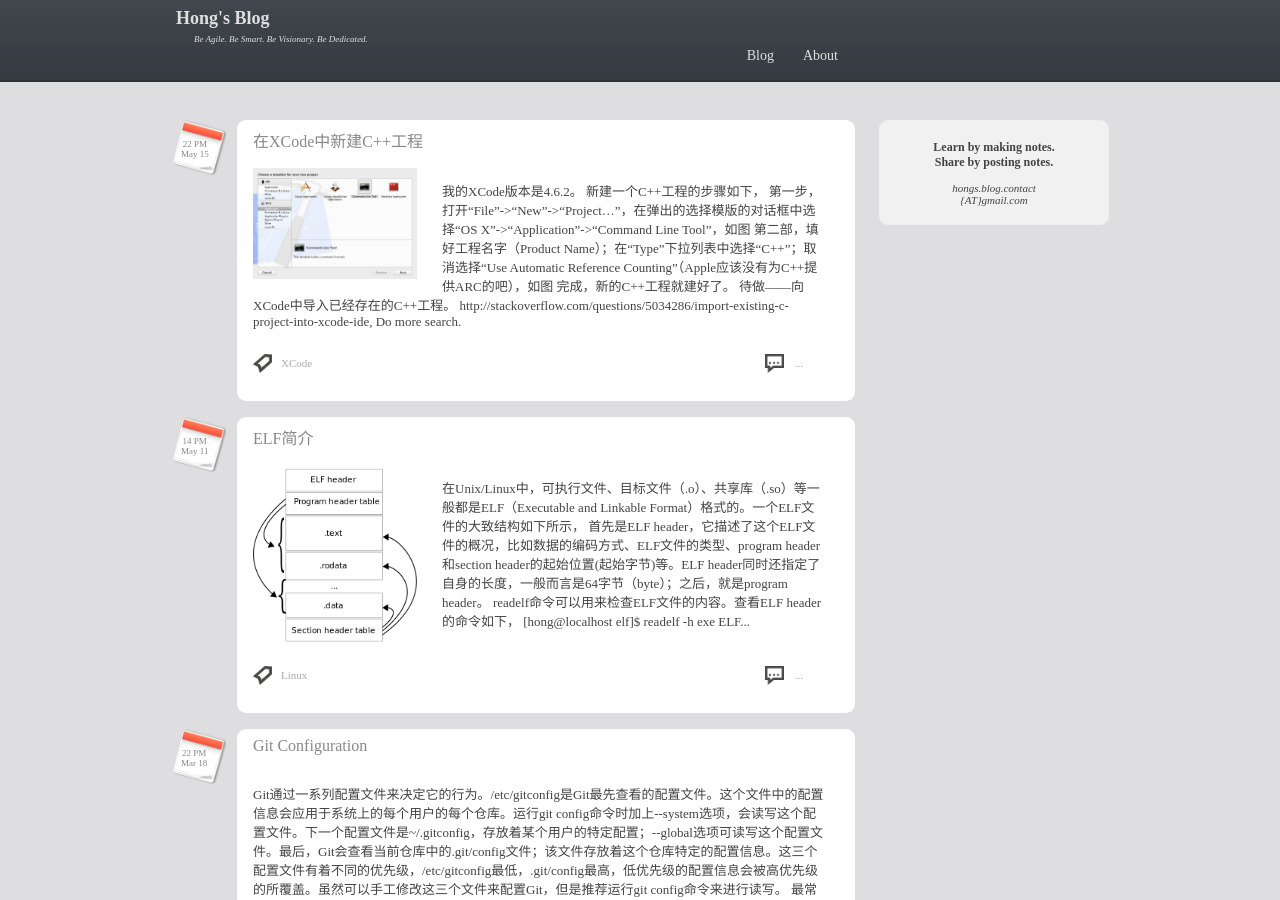
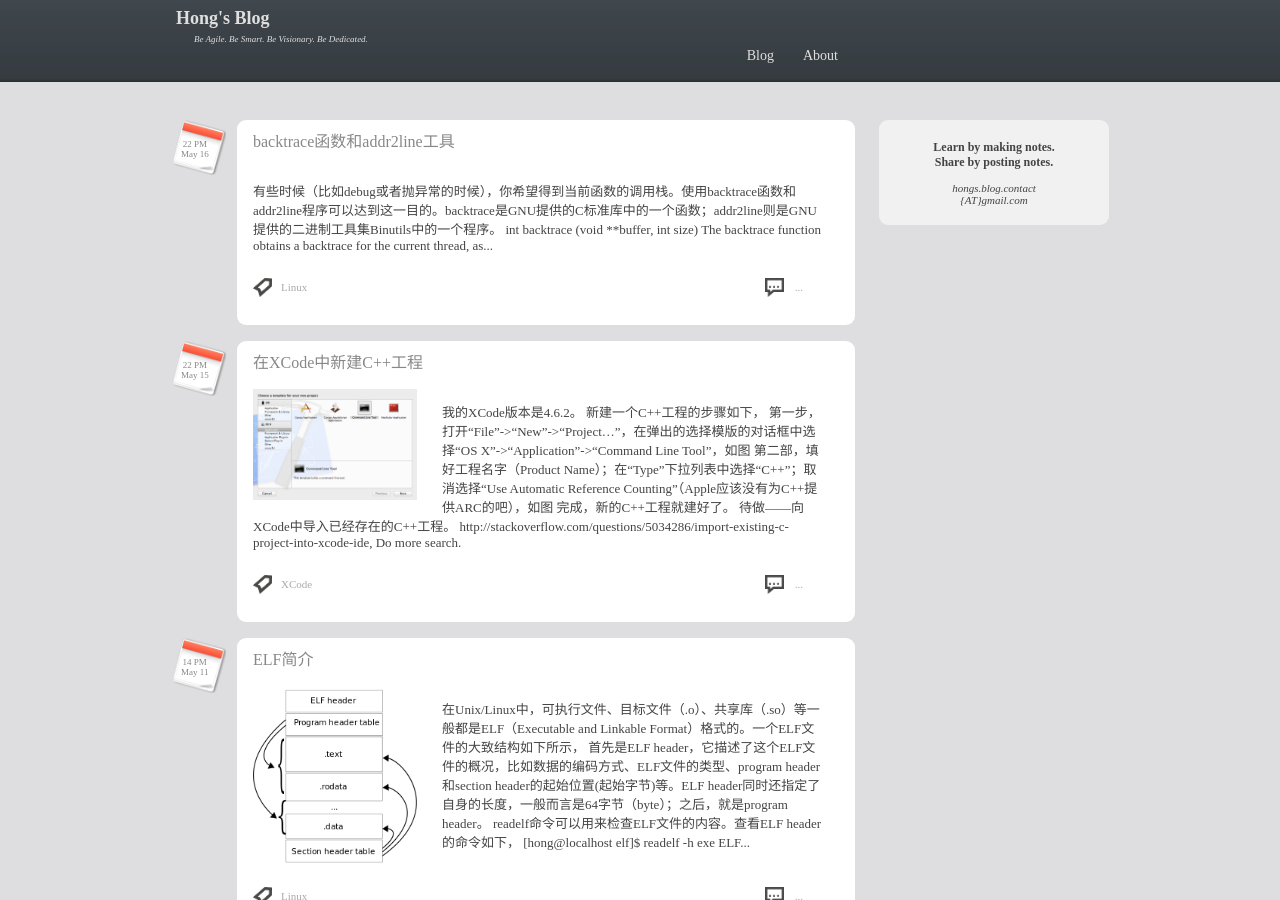
Before and after one commit to RockHong/rockhong.github.com, a Jekyll site: the page built from index.html, in a window 1280 px wide and 900 px high. Built offline with Jekyll 4.4.1, drawn with Linux system fonts in a browser that asks for light colours; comment, search, counter and statistics services are not loaded; some of the changed lines change nothing that is shown.

Commit message:
addr2line finished

```diff
--- a/_posts/2013-05-16-backtrace-and-addr2line.md
+++ b/_posts/2013-05-16-backtrace-and-addr2line.md
@@ -1,5 +1,4 @@
 ---
-published: false
 # MUST HAVE BEG
 layout: post
 disqus_identifier: 20130516-backtrace-and-addr2line # DON'T CHANGE THE VALUE ONCE SET
@@ -10,191 +9,179 @@ subtitle:
 tags:
 - Linux
 date: 2013-05-16 22:00:00
-image: xxx
-image_desc: xxx
+image:
+image_desc:
 ---
 有些时候（比如debug或者抛异常的时候），你希望得到当前函数的调用栈。使用backtrace函数和addr2line程序可以达到这一目的。backtrace是GNU提供的C标准库中的一个函数；addr2line则是GNU提供的二进制工具集Binutils中的一个程序。
 
-int backtrace (void **buffer, int size)
+[`int backtrace (void **buffer, int size)`](http://www.gnu.org/software/libc/manual/html_mono/libc.html#Backtraces)
 The backtrace function obtains a backtrace for the current thread, as a list of pointers, and places the information into buffer.
+将当前线程的调用栈信息存放在buffer数组里；size为buffer数组的大小；如果实际的调用栈的大小（层数）小于size，那么返回实际的层数，否则返回size。
 
-addr2line translates addresses into file names and line numbers.
-
-一张图
-
-# define CURRENT_STACK_FRAME  ({ char __csf; &__csf; })
+[`addr2line`](http://sourceware.org/binutils/docs/binutils/addr2line.html)
+Translates addresses into file names and line numbers.
+将地址信息翻译成相应的源文件名和行号。
 
 
+###backtrace的实现
+backtrace函数的定义在[glibc库](http://zh.wikipedia.org/zh-cn/GNU_C_%E5%87%BD%E5%BC%8F%E5%BA%AB)中backtrace.c文件中，是一个非常小巧的函数。
+
+	# define CURRENT_STACK_FRAME  ({ char __csf; &__csf; })
+	//找到当前栈顶；这个宏仅用于下面的越界检查
+
+	# define INNER_THAN <
+	//栈是从高地址向低地址生长的。被调用者的栈地址小于调用者的栈地址
+
+	# define ADVANCE_STACK_FRAME(next) ((struct layout *) (next))
+	//layout结构定义于frame.h中
+	struct layout
+	{
+	  void *next;
+	  void *return_address;
+	};
+	//从定义可以看出next位于低地址，return_address位于高地址；这符合栈的约定
+	+---------------+
+	| 调用者的帧指针  |
+	+---------------+
+	| caller        |
+	| 调用者         |
+	|               |
+	+---------------+
+	| return address| <-- 调用者的返回地址
+	+---------------+
+	| next          | <-- next为调用者的帧指针
+	+---------------+
+	| callee        |
+	| 被调用者       |
+	| …             |
+
+	# define FIRST_FRAME_POINTER  __builtin_frame_address (0)
+	//一个gcc内建函数，返回寄存器ebp（帧指针）的值;传入参数0时，返回当前栈的帧指针
+	//见http://gcc.gnu.org/onlinedocs/gcc/Return-Address.html
+
+	int __backtrace (array, size)
+	     void **array;
+	     int size;
+	{
+	  struct layout *current;
+	  void *top_frame;
+	  void *top_stack;
+	  int cnt = 0;
+
+	  top_frame = FIRST_FRAME_POINTER;
+	  top_stack = CURRENT_STACK_FRAME;
+
+	  /* We skip the call to this function, it makes no sense to record it.  */
+	  current = ((struct layout *) top_frame);
+	  while (cnt < size)
+	  {
+	      if ((void *) current INNER_THAN top_stack
+		  || !((void *) current INNER_THAN __libc_stack_end))
+	       /* This means the address is out of range.  Note that for the
+		  toplevel we see a frame pointer with value NULL which clearly is
+		  out of range.  */
+		break;
+		//边界检查
+
+      array[cnt++] = current->return_address;
+      //将调用者的返回地址放入array数组中
+
+      current = ADVANCE_STACK_FRAME (current->next);
+      //current的值是被调用者（callee）的帧指针所对应的内存地址；
+      //而这块内存中存放的(current->next)是调用者（caller）的帧指针所对应的内存地址
+      //向高地址方向移动帧指针
+	  }
+
+	  return cnt;
+	}
+
+###简单的应用
+一个简单的示例程序，实现一个异常类，这个异常类被抛出时记录了当时的调用栈信息。
+
+	/* show_bt.cpp */
+	#include <execinfo.h>
+	#include <iostream>
+	#include <string>
+	#include <sstream>
+
+	using namespace std;
+
+	class MyException {
+	public:
+	   MyException();
+	   virtual ~MyException();
+	   virtual string show_backtrace() const;
+	protected:
+	   static const int BT_SIZE=64;
+	   void * bt_info[BT_SIZE];
+	   int bt_size;
+	};
+
+	MyException::MyException():bt_size(0) {
+	   bt_size = backtrace(bt_info, BT_SIZE);
+	}
+
+	MyException::~MyException() {}
+
+	string MyException::show_backtrace() const {
+	   string bt_string;
+	   ostringstream oss;
+	   for (int i = 0; i < bt_size; ++i) {
+	    oss << bt_info[i] <<" ";
+	   }
+	   bt_string = oss.str();
+	   return bt_string;
+	}
+
+	void f1();
+	void f2();
+	void f3();
+
+	void f1() { f2();}
+	void f2() { f3();}
+	void f3() { throw MyException(); }
+
+	int main(int argc, char * argv[])
+	{
+	   try {
+	    f1();
+	   }
+	   catch (const MyException &e) {
+	    cout << e.show_backtrace() <<endl;
+	   }
+
+	   return 0;
+	}
 
 
-# define INNER_THAN <
+编译时打开调试选项（-g），addr2line程序需要可执行文件中的调试信息才能进行“翻译”。
 
+	$ g++ -g -o show_bt show_bt.cpp
+运行程序输出如下，
 
-# define ADVANCE_STACK_FRAME(next) ((struct layout *) (next))
+	$ ./show_bt
+	0x40109a 0x4010c8 0x401103 0x40110f 0x401127 0x2b196ec06994 0x400d89
+将输出的调用栈地址信息传给addr2line程序，
 
+	$ addr2line -f -C -e show_bt 0x40109a 0x4010c8 0x401103 0x40110f 0x401127 	0x2b196ec06994 0x400d89
+	MyException
+	/x/home/hohua/playground/backtrace/show_bt.cpp:20
+	f3()
+	/x/home/hohua/playground/backtrace/show_bt.cpp:43
+	f2()
+	/x/home/hohua/playground/backtrace/show_bt.cpp:41
+	f1()
+	/x/home/hohua/playground/backtrace/show_bt.cpp:39
+	main
+	/x/home/hohua/playground/backtrace/show_bt.cpp:48
+	??
+	??:0
+	_start
+	??:0
 
-# define FIRST_FRAME_POINTER  __builtin_frame_address (0)
+有时候，程序需要拷贝到远程主机运行。含有调试信息的程序体积太大，可以通过下面的命令“剥离”调试信息，
 
+	objcopy --strip-all exe-debug exe-striped
+得到调用栈的地址信息后，再在本地对含有调试信息的可执行文件运行addr2line命令。
 
-
-
-
-http://gcc.gnu.org/onlinedocs/gcc/Return-Address.html
-
-— Built-in Function: void * __builtin_frame_address (unsigned int level)
-This function is similar to __builtin_return_address, but it returns the address of the function frame rather than the return address of the function. Calling __builtin_frame_address with a value of 0 yields the frame address of the current function, a value of 1 yields the frame address of the caller of the current function, and so forth.
-
-
-<td>
-...
-</td>
-<td>
-<pre>
-<div>struct layout</div>
-<div>{</div>
-<div>  void *next;</div>
-<div>  void *return_address;</div>
-<div>};</div>
-</pre>
-</td>
-
-
-
-
-int
-__backtrace (array, size)
-     void **array;
-     int size;
-{
-  struct layout *current;
-  void *top_frame;
-  void *top_stack;
-  int cnt = 0;
-
-  top_frame = FIRST_FRAME_POINTER;
-  top_stack = CURRENT_STACK_FRAME;
-
-  /* We skip the call to this function, it makes no sense to record it.  */
-  current = ((struct layout *) top_frame);
-  while (cnt < size)
-    {
-      if ((void *) current INNER_THAN top_stack
-	  || !((void *) current INNER_THAN __libc_stack_end))
-       /* This means the address is out of range.  Note that for the
-	  toplevel we see a frame pointer with value NULL which clearly is
-	  out of range.  */
-	break;
-
-      array[cnt++] = current->return_address;
-
-      current = ADVANCE_STACK_FRAME (current->next);
-    }
-
-  return cnt;
-}
-
-
-一个异常的示例程序
-
-
-
-+++++++
-我的XCode版本是4.6.2。
-
-新建一个C++工程的步骤如下，
-第一步，打开“File”->“New”->“Project…”，在弹出的选择模版的对话框中选择“OS X”->“Application”->“Command Line Tool”，如图
-![xcode c++ step1](../images/blog/xcode-cpp-step1.png "xcode c++ step1")
-
-第二部，填好工程名字（Product Name）；在“Type”下拉列表中选择“C++”；取消选择“Use Automatic Reference Counting”（Apple应该没有为C++提供ARC的吧），如图
-
-完成，新的C++工程就建好了。
-
-待做——向XCode中导入已经存在的C++工程。
-[http://stackoverflow.com/questions/5034286/import-existing-c-project-into-xcode-ide](), Do more search.
-
-
-========
-
-
-
-
-#include <execinfo.h>
-#include <iostream>
-#include <string>
-#include <sstream>
-
-using namespace std;
-
-class MyException {
-public:
-   MyException();
-   virtual ~MyException();
-   virtual string show_backtrace() const;
-protected:
-   static const int LIMIT=64;
-   void * bt_info[LIMIT];
-   int bt_size;
-};
-
-MyException::MyException():bt_size(0) {
-   bt_size = backtrace(bt_info, LIMIT);
-}
-
-MyException::~MyException() {}
-
-string MyException::show_backtrace() const {
-   string bt_string;
-   ostringstream oss;
-   for (int i = 0; i < bt_size; ++i) {
-    oss << bt_info[i] <<" ";
-   }
-   bt_string = oss.str();
-   return bt_string;
-}
-
-void f1();
-void f2();
-void f3();
-
-void f1() { f2();}
-
-void f2() { f3();}
-
-void f3() { throw MyException(); }
-
-int main(int argc, char * argv[])
-{
-   try {
-    f1();
-   }
-   catch (const MyException &e) {
-    cout << e.show_backtrace() <<endl;
-   }
-
-   return 0;
-}
-
-
-
-
-
-g++ -o p show_bt.cpp -g
-
-
-addr2line -f -C -e p   0x40109a 0x4010c8 0x401103 0x40110f 0x401127 0x2b9f62db0994 0x400d89
-
-
-
-objcopy --strip-all
-xxx /x/web/KKANG/web/paypal.com/cgi-bin/xxx
-
-
-
-
-# Default options
-C_FLAGS += -g -Wall -Wcast-qual -I/x/home/kkang/work-141-cvs/sys
--D__LINUX__ -D_GNU_SOURCE $(CUSTOM_C_FLAGS) ;
-
-STRIP = ;
-
-LINKEXTRAS += -lnsl  ;
+TODO: Maybe need a better picture to illustrate...
```
